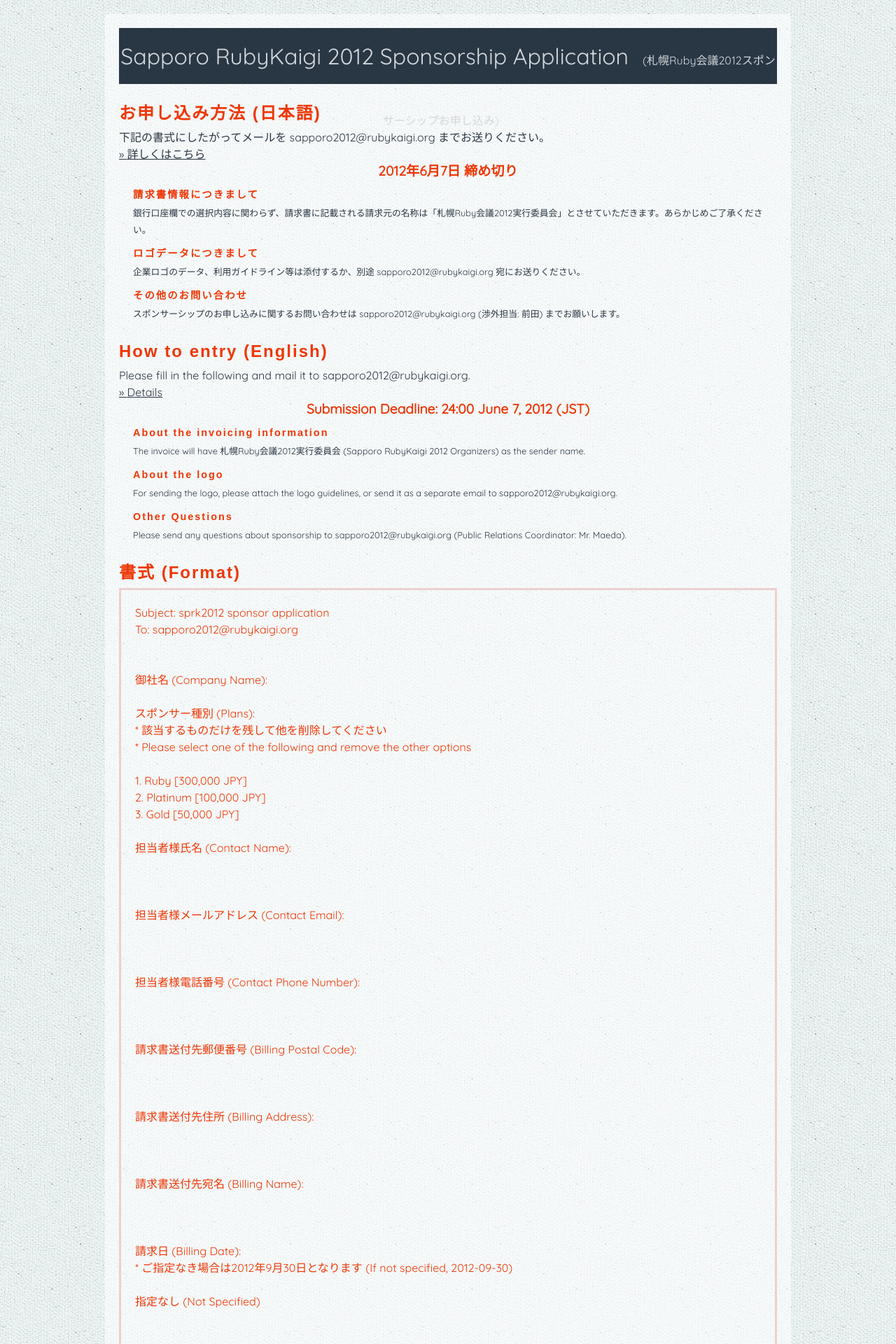
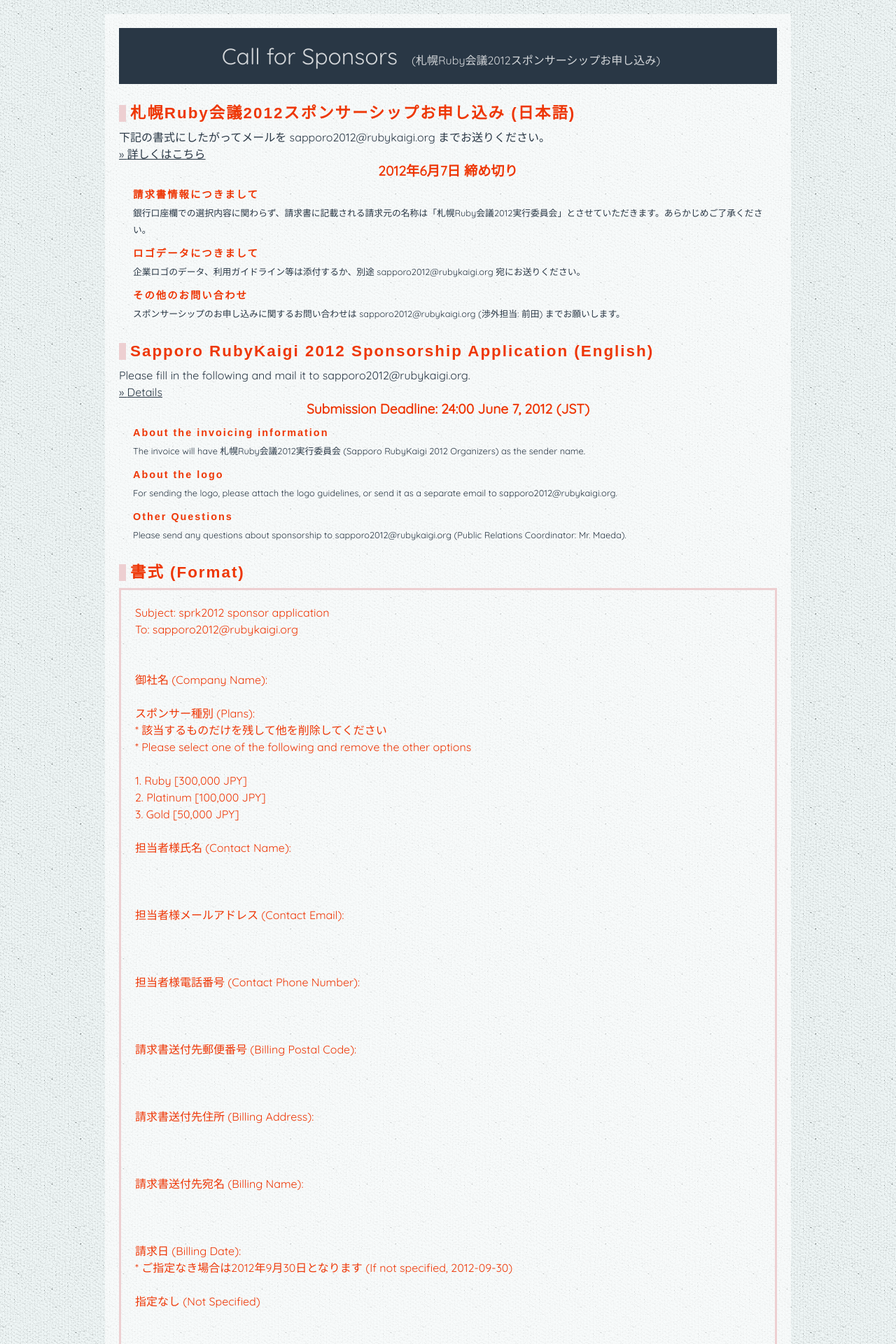
Before and after one commit to ruby-sapporo/sapporo.rubykaigi.org, a Jekyll site: the page built from 2012/call-for-sponsors.md, in a window 1280 px wide. Shown: the top 1920 px of the page at 70% size. Built offline with Jekyll 4.4.1, drawn with Linux system fonts in a browser that asks for light colours; Markdown is read by kramdown in place of the engine named in the settings; comment, search, counter and statistics services are not loaded.

Commit message:
[#28597093] modify headers in cfs

```diff
--- a/2012/call-for-sponsors.md
+++ b/2012/call-for-sponsors.md
@@ -1,11 +1,11 @@
 ---
 layout: content
-title: Sapporo RubyKaigi 2012 Sponsorship Application (札幌Ruby会議2012スポンサーシップお申し込み)
+title: Call for Sponsors (札幌Ruby会議2012スポンサーシップお申し込み)
 ---
 
-#Sapporo RubyKaigi 2012 Sponsorship Application<span>(札幌Ruby会議2012スポンサーシップお申し込み)<span>
+#Call for Sponsors<span>(札幌Ruby会議2012スポンサーシップお申し込み)<span>
 
-## お申し込み方法 (日本語)
+## 札幌Ruby会議2012スポンサーシップお申し込み (日本語)
 
 下記の書式にしたがってメールを sapporo2012@rubykaigi.org までお送りください。
 
@@ -25,7 +25,7 @@
 
 スポンサーシップのお申し込みに関するお問い合わせは sapporo2012@rubykaigi.org (渉外担当: 前田) までお願いします。
 
-## How to entry (English)
+## Sapporo RubyKaigi 2012 Sponsorship Application (English)
 
 Please fill in the following and mail it to sapporo2012@rubykaigi.org.
 
--- a/2012/stylesheets/common.css
+++ b/2012/stylesheets/common.css
@@ -239,6 +239,12 @@
 	font-family: "ヒラギノ角ゴ Pro W3", "Hiragino Kaku Gothic Pro", "メイリオ", Meiryo, Osaka, "ＭＳ Ｐゴシック", "MS PGothic", sans-serif;
 }
 
+#content h2 {
+  border-left: 10px solid #edcfd1;
+  padding-left: 6px;
+  margin-bottom: 10px;
+  font-size: 140%; }
+
 #content h3 {
   font-size: 90%;
   margin: 10px 20px 2px 20px;
```
